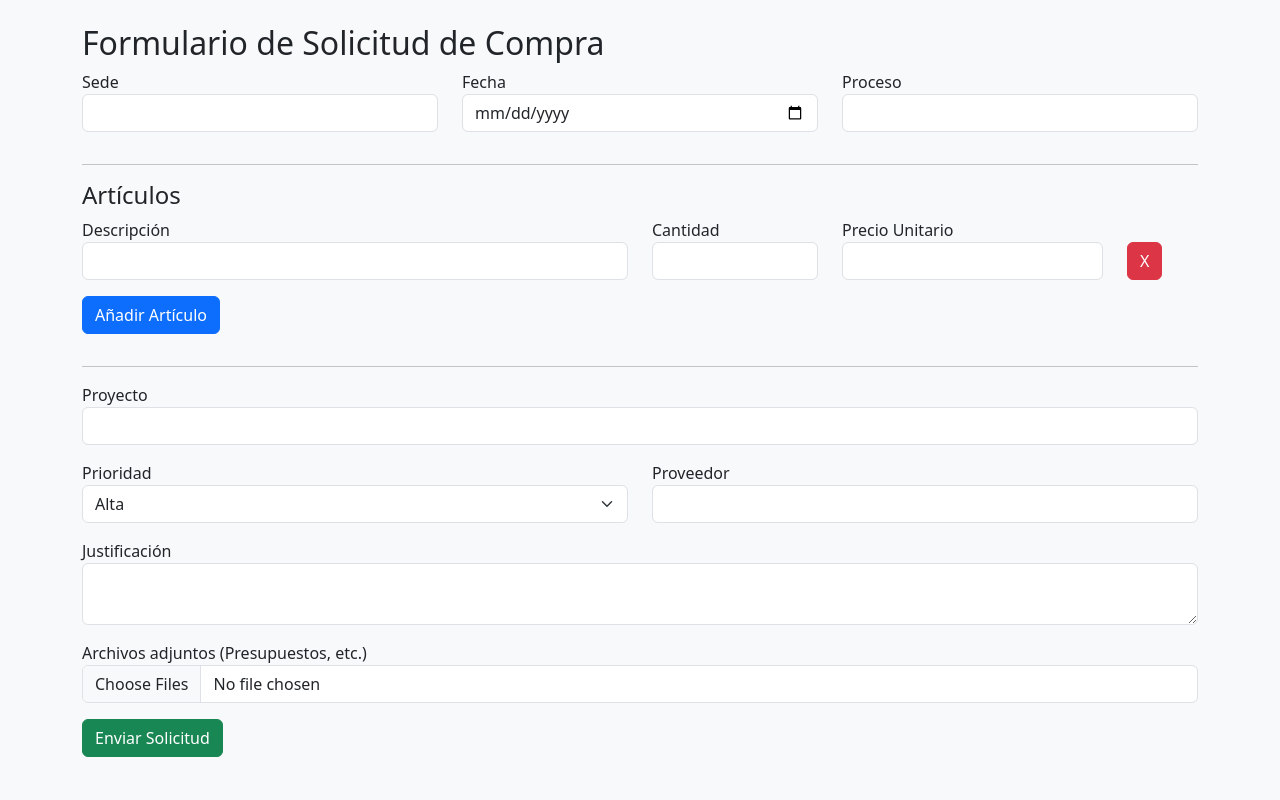
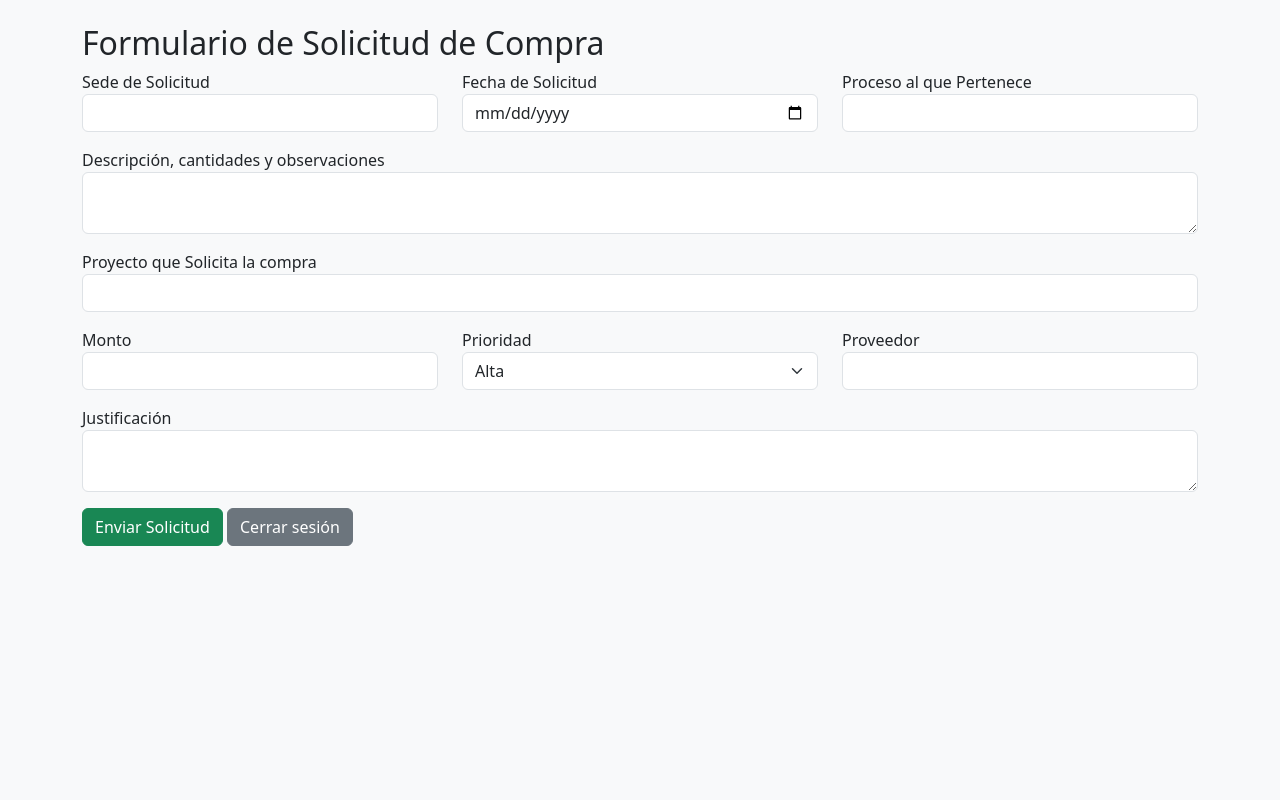
Before and after one commit to ivanmulford/sistema-solicitudes, a Flask app: template templates/solicitud.html in a window 1280 px wide. Run offline with Flask 3, Linux system fonts and the light colour scheme; the template is opened without the code that fills it, so the values that code supplies are empty.

Commit message:
Update solicitud.html

```diff
--- a/templates/solicitud.html
+++ b/templates/solicitud.html
@@ -8,69 +8,27 @@
 <body class="bg-light">
 <div class="container mt-4">
     <h2>Formulario de Solicitud de Compra</h2>
-    <form method="post" enctype="multipart/form-data">
+    <form method="post">
         <div class="row">
-            <div class="col-md-4 mb-3"><label>Sede</label><input name="sede" class="form-control" required></div>
-            <div class="col-md-4 mb-3"><label>Fecha</label><input name="fecha" type="date" class="form-control" required></div>
-            <div class="col-md-4 mb-3"><label>Proceso</label><input name="proceso" class="form-control" required></div>
+            <div class="col-md-4 mb-3"><label>Sede de Solicitud</label><input name="sede" class="form-control" required></div>
+            <div class="col-md-4 mb-3"><label>Fecha de Solicitud</label><input name="fecha" type="date" class="form-control" required></div>
+            <div class="col-md-4 mb-3"><label>Proceso al que Pertenece</label><input name="proceso" class="form-control" required></div>
         </div>
-        <hr>
-        <h4>Artículos</h4>
-        <div id="articulos-container"></div>
-        <button type="button" class="btn btn-primary mb-3" id="add-item">Añadir Artículo</button>
-        <hr>
-        <div class="mb-3"><label>Proyecto</label><input name="proyecto" class="form-control" required></div>
+        <div class="mb-3"><label>Descripción, cantidades y observaciones</label><textarea name="descripcion" class="form-control" required></textarea></div>
+        <div class="mb-3"><label>Proyecto que Solicita la compra</label><input name="proyecto" class="form-control" required></div>
         <div class="row">
-            <div class="col-md-6 mb-3"><label>Prioridad</label>
+            <div class="col-md-4 mb-3"><label>Monto</label><input name="monto" type="number" step="0.01" class="form-control" required></div>
+            <div class="col-md-4 mb-3"><label>Prioridad</label>
                 <select name="prioridad" class="form-select">
                     <option>Alta</option><option>Media</option><option>Baja</option>
                 </select>
             </div>
-            <div class="col-md-6 mb-3"><label>Proveedor</label><input name="proveedor" class="form-control"></div>
+            <div class="col-md-4 mb-3"><label>Proveedor</label><input name="proveedor" class="form-control"></div>
         </div>
         <div class="mb-3"><label>Justificación</label><textarea name="justificacion" class="form-control"></textarea></div>
-        <div class="mb-3"><label>Archivos adjuntos (Presupuestos, etc.)</label><input type="file" name="adjuntos[]" class="form-control" multiple></div>
         <button type="submit" class="btn btn-success">Enviar Solicitud</button>
+        <a href="/logout" class="btn btn-secondary">Cerrar sesión</a>
     </form>
 </div>
-<script>
-    document.addEventListener("DOMContentLoaded", function() {
-        const container = document.getElementById("articulos-container");
-        const addButton = document.getElementById("add-item");
-
-        function createItemField() {
-            const itemDiv = document.createElement("div");
-            itemDiv.classList.add("row", "mb-3", "articulo-item");
-            itemDiv.innerHTML = `
-                <div class="col-md-6">
-                    <label>Descripción</label>
-                    <input type="text" name="descripcion_articulo[]" class="form-control" required>
-                </div>
-                <div class="col-md-2">
-                    <label>Cantidad</label>
-                    <input type="number" name="cantidad_articulo[]" class="form-control" required min="1">
-                </div>
-                <div class="col-md-3">
-                    <label>Precio Unitario</label>
-                    <input type="number" name="precio_articulo[]" class="form-control" required step="0.01" min="0">
-                </div>
-                <div class="col-md-1 d-flex align-items-end">
-                    <button type="button" class="btn btn-danger remove-item">X</button>
-                </div>
-            `;
-            container.appendChild(itemDiv);
-        }
-
-        addButton.addEventListener("click", createItemField);
-
-        container.addEventListener("click", function(event) {
-            if (event.target.classList.contains("remove-item")) {
-                event.target.closest(".articulo-item").remove();
-            }
-        });
-
-        createItemField();
-    });
-</script>
 </body>
 </html>
```
